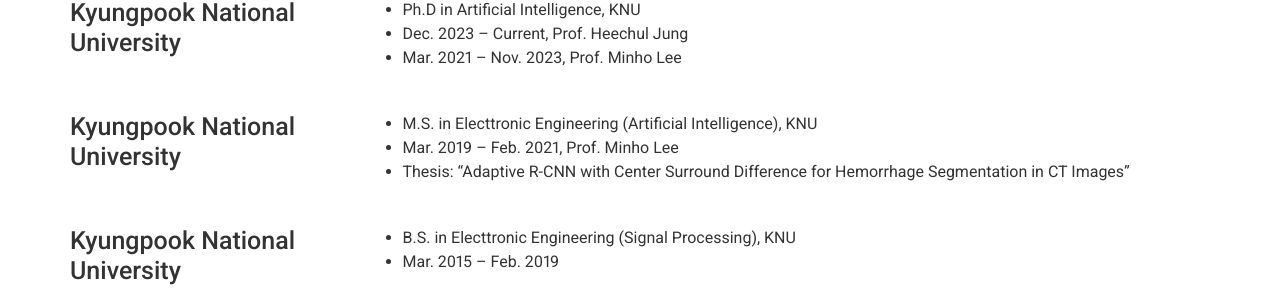
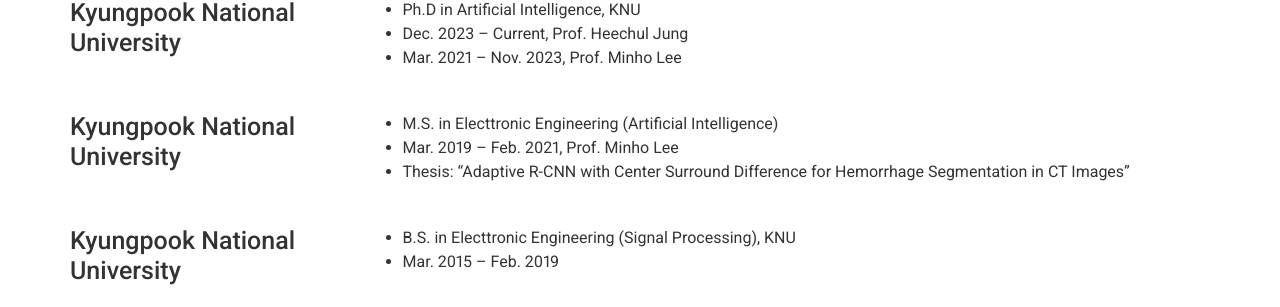
Before and after one commit to joonhozx/joonhozx.github.io, a Jekyll site: the page built from index.md, in a window 1280 px wide and 900 px high, scrolled down 463 px. Shown: the part 146-453 px from the top of the window. Built offline with Jekyll 4.4.1, drawn with Linux system fonts in a browser that asks for light colours; nearby versions of some CDN libraries.

Commit message:
Update _config.yml

```diff
--- a/_config.yml
+++ b/_config.yml
@@ -74,7 +74,7 @@ content:
     content:
       - layout: left
         title: Kyungpook National University
-        # sub_title: Integrated Master's & Ph.D in Artificial Intelligence, KNU
+        # sub_title: Integrated Master's & Ph.D in Artificial Intelligence
         # caption: Dec. 2023 - Current, Prof. Heechul Jung
         description: | # this will include new lines to allow paragraphs
           -  Ph.D in Artificial Intelligence, KNU
@@ -83,16 +83,16 @@ content:
 
       - layout: left
         title: Kyungpook National University
-        # sub_title: B.S. in Mathematics and Electronic Engineering (Double Major), KNU
+        # sub_title: B.S. in Mathematics and Electronic Engineering (Double Major)
         # caption: Mar. 2015 - Aug. 2020
         description: | # this will include new lines to allow paragraphs
-          - M.S. in Electtronic Engineering (Artificial Intelligence), KNU
+          - M.S. in Electtronic Engineering (Artificial Intelligence)
           - Mar. 2019 – Feb. 2021, Prof. Minho Lee
           - Thesis: “Adaptive R-CNN with Center Surround Difference for Hemorrhage Segmentation in CT Images”
 
       - layout: left
         title: Kyungpook National University
-        # sub_title: B.S. in Mathematics and Electronic Engineering (Double Major), KNU
+        # sub_title: B.S. in Mathematics and Electronic Engineering (Double Major)
         # caption: Mar. 2015 - Aug. 2020
         description: | # this will include new lines to allow paragraphs
           - B.S. in Electtronic Engineering (Signal Processing), KNU
```
